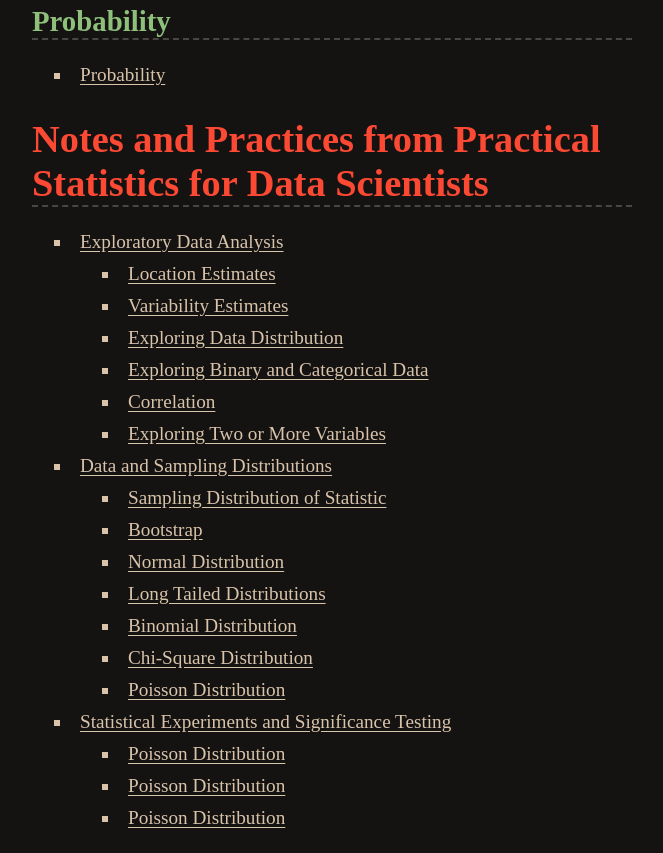
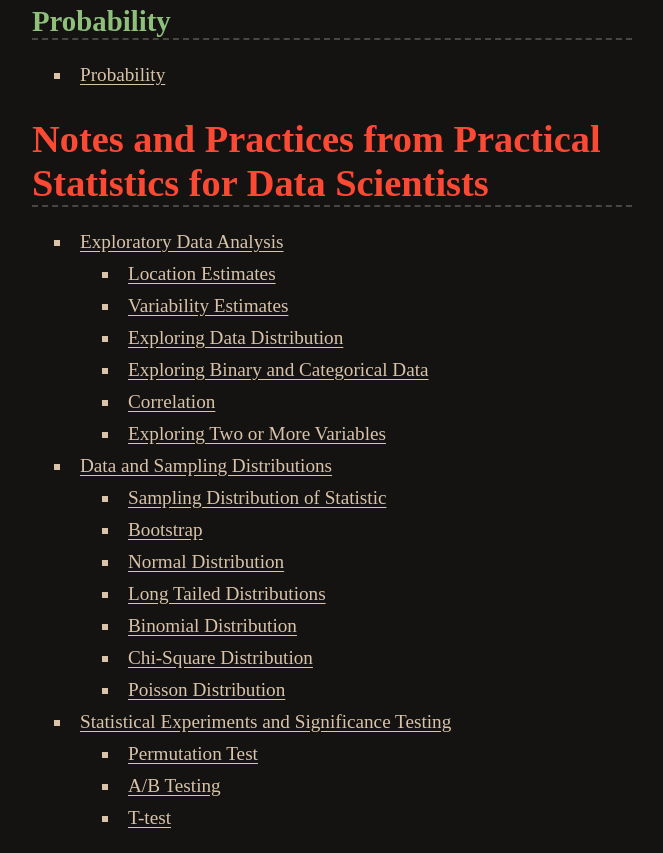
Before and after one commit to dybdeskarphet/statistics, a website: page index.html in a window 1280 px wide. Shown: the part 167-1020 px from the top of the page, without its empty margins (308-971 px from the left). Drawn offline with Linux system fonts and the light colour scheme.

Commit message:
Fix links

```diff
--- a/index.html
+++ b/index.html
@@ -101,18 +101,18 @@
         <ul>
           <li>
             <a
-              href="/notebook.html?src=/notes/practical_statistics_for_data_scientists/02_data_and_sampling_distributions/01_permutation_test.ipynb">Poisson
-              Distribution</a>
+              href="/notebook.html?src=/notes/practical_statistics_for_data_scientists/03_statistical_experiments_and_significance_testing/01_permutation_test.ipynb">Permutation
+              Test
+            </a>
           </li>
           <li>
             <a
-              href="/notebook.html?src=/notes/practical_statistics_for_data_scientists/02_data_and_sampling_distributions/02_ab_testing.ipynb">Poisson
-              Distribution</a>
+              href="/notebook.html?src=/notes/practical_statistics_for_data_scientists/03_statistical_experiments_and_significance_testing/02_ab_testing.ipynb">A/B
+              Testing</a>
           </li>
           <li>
             <a
-              href="/notebook.html?src=/notes/practical_statistics_for_data_scientists/02_data_and_sampling_distributions/03_t_test.ipynb">Poisson
-              Distribution</a>
+              href="/notebook.html?src=/notes/practical_statistics_for_data_scientists/03_statistical_experiments_and_significance_testing/03_t_test.ipynb">T-test</a>
           </li>
         </ul>
       </li>
```
